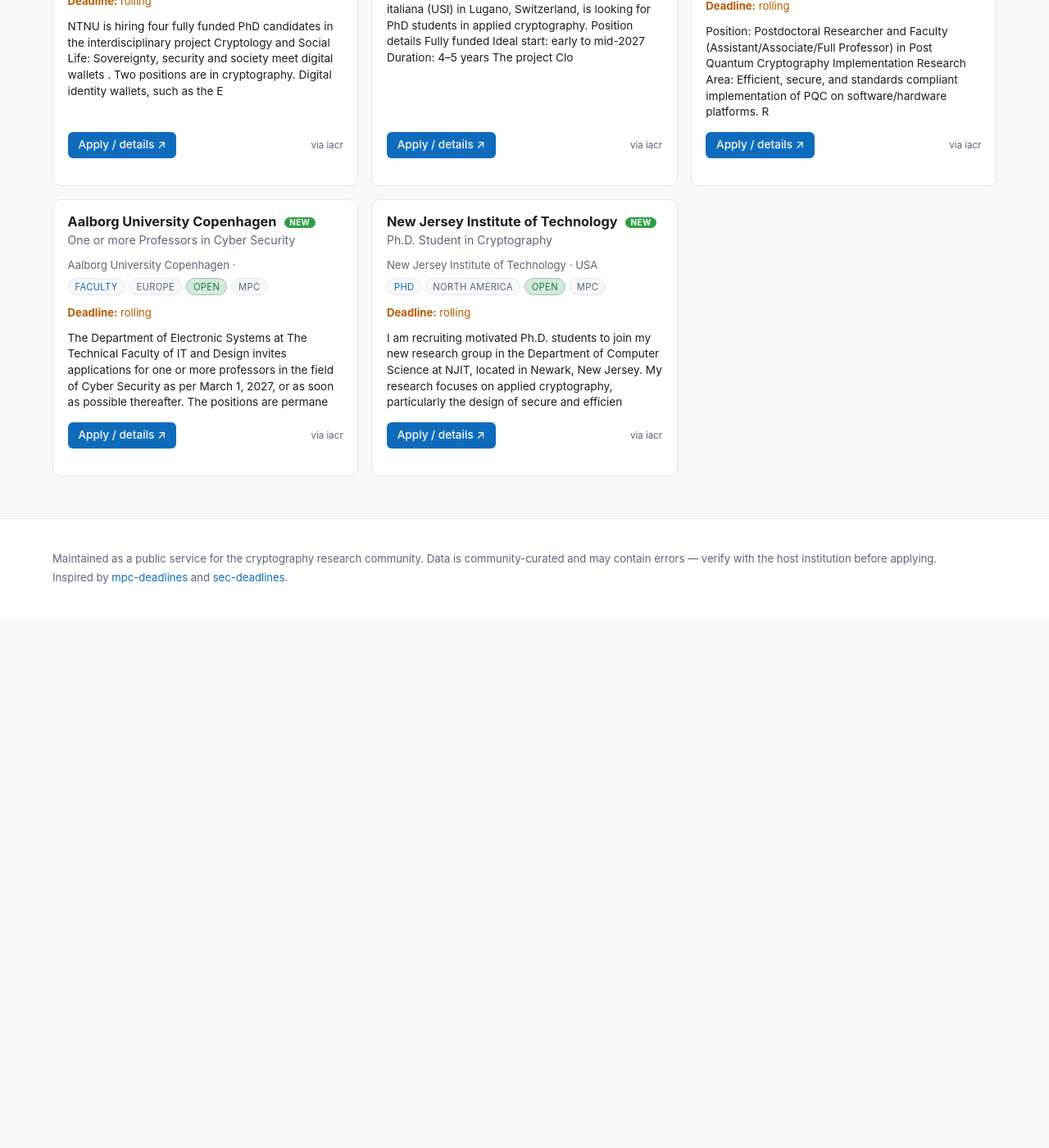
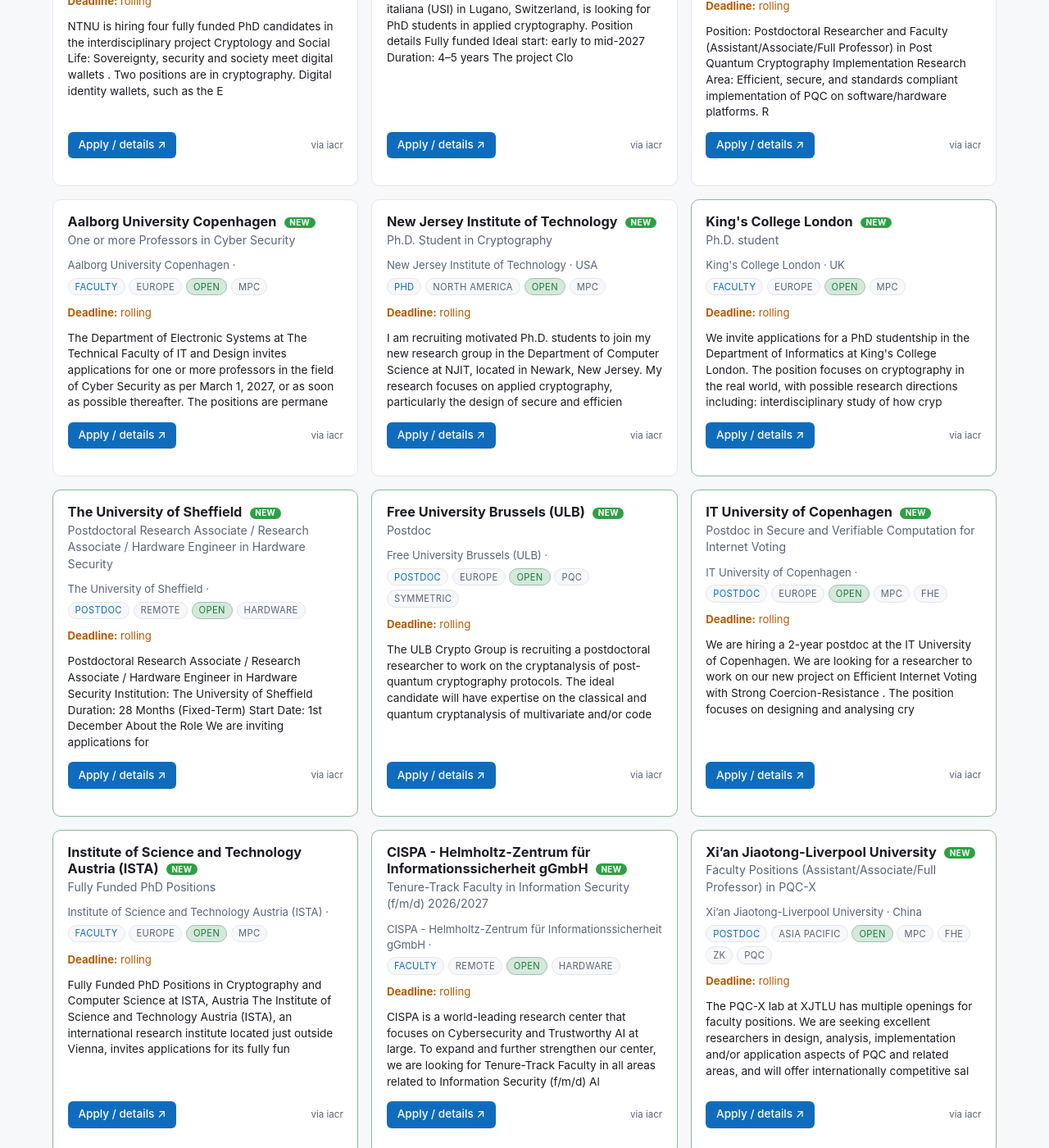
Before and after one commit to ck-chaudhary/crypto-jobs, a Jekyll site: the page built from crypto-jobs/index.html, in a window 1280 px wide and 1400 px high, scrolled down 24939 px. Shown: the whole window at 82% size. Built offline with Jekyll 4.4.1, drawn with Linux system fonts in a browser that asks for light colours; before the commit the page ends 25693 px from its top, so only the background shows below that; some of the changed text lies outside the part shown.

Commit message:
chore(positions): auto-append new IACR jobs board entries

```diff
--- a/crypto-jobs/_data/positions.yml
+++ b/crypto-jobs/_data/positions.yml
@@ -3323,3 +3323,134 @@
     research focuses on applied cryptography, particularly the design of secure and
     efficien
   source: iacr
+
+# ---------------- AUTO-APPENDED from IACR jobs board (2026-11-23) ----------------
+- name: King's College London
+  role: Ph.D. student
+  type: faculty
+  region: europe
+  country: UK
+  institution: King's College London
+  link: https://iacr.org/jobs/item/4323
+  deadline: rolling
+  posted: '2026-11-20'
+  added: '2026-11-23'
+  area:
+  - mpc
+  status: open
+  note: 'We invite applications for a PhD studentship in the Department of Informatics
+    at King''s College London. The position focuses on cryptography in the real world,
+    with possible research directions including: interdisciplinary study of how cryp'
+  source: iacr
+- name: The University of Sheffield
+  role: Postdoctoral Research Associate / Research Associate / Hardware Engineer in
+    Hardware Security
+  type: postdoc
+  region: remote
+  country: ''
+  institution: The University of Sheffield
+  link: https://iacr.org/jobs/item/4322
+  deadline: rolling
+  posted: '2026-11-19'
+  added: '2026-11-23'
+  area:
+  - hardware
+  status: open
+  note: 'Postdoctoral Research Associate / Research Associate / Hardware Engineer
+    in Hardware Security Institution: The University of Sheffield Duration: 28 Months
+    (Fixed-Term) Start Date: 1st December About the Role We are inviting applications
+    for'
+  source: iacr
+- name: Free University Brussels (ULB)
+  role: Postdoc
+  type: postdoc
+  region: europe
+  country: ''
+  institution: Free University Brussels (ULB)
+  link: https://iacr.org/jobs/item/4321
+  deadline: rolling
+  posted: '2026-11-17'
+  added: '2026-11-23'
+  area:
+  - pqc
+  - symmetric
+  status: open
+  note: The ULB Crypto Group is recruiting a postdoctoral researcher to work on the
+    cryptanalysis of post-quantum cryptography protocols. The ideal candidate will
+    have expertise on the classical and quantum cryptanalysis of multivariate and/or
+    code
+  source: iacr
+- name: IT University of Copenhagen
+  role: Postdoc in Secure and Verifiable Computation for Internet Voting
+  type: postdoc
+  region: europe
+  country: ''
+  institution: IT University of Copenhagen
+  link: https://iacr.org/jobs/item/4320
+  deadline: rolling
+  posted: '2026-11-16'
+  added: '2026-11-23'
+  area:
+  - mpc
+  - fhe
+  status: open
+  note: We are hiring a 2-year postdoc at the IT University of Copenhagen. We are
+    looking for a researcher to work on our new project on Efficient Internet Voting
+    with Strong Coercion-Resistance . The position focuses on designing and analysing
+    cry
+  source: iacr
+- name: Institute of Science and Technology Austria (ISTA)
+  role: Fully Funded PhD Positions
+  type: faculty
+  region: europe
+  country: ''
+  institution: Institute of Science and Technology Austria (ISTA)
+  link: https://iacr.org/jobs/item/4319
+  deadline: rolling
+  posted: '2026-11-16'
+  added: '2026-11-23'
+  area:
+  - mpc
+  status: open
+  note: Fully Funded PhD Positions in Cryptography and Computer Science at ISTA, Austria
+    The Institute of Science and Technology Austria (ISTA), an international research
+    institute located just outside Vienna, invites applications for its fully fun
+  source: iacr
+- name: CISPA - Helmholtz-Zentrum für Informationssicherheit gGmbH
+  role: Tenure-Track Faculty in Information Security (f/m/d) 2026/2027
+  type: faculty
+  region: remote
+  country: ''
+  institution: CISPA - Helmholtz-Zentrum für Informationssicherheit gGmbH
+  link: https://iacr.org/jobs/item/4318
+  deadline: rolling
+  posted: '2026-11-13'
+  added: '2026-11-23'
+  area:
+  - hardware
+  status: open
+  note: CISPA is a world-leading research center that focuses on Cybersecurity and
+    Trustworthy AI at large. To expand and further strengthen our center, we are looking
+    for Tenure-Track Faculty in all areas related to Information Security (f/m/d)
+    Al
+  source: iacr
+- name: Xi’an Jiaotong-Liverpool University
+  role: Faculty Positions (Assistant/Associate/Full Professor) in PQC-X
+  type: postdoc
+  region: asia_pacific
+  country: China
+  institution: Xi’an Jiaotong-Liverpool University
+  link: https://iacr.org/jobs/item/4317
+  deadline: rolling
+  posted: '2026-11-09'
+  added: '2026-11-23'
+  area:
+  - mpc
+  - fhe
+  - zk
+  - pqc
+  status: open
+  note: The PQC-X lab at XJTLU has multiple openings for faculty positions. We are
+    seeking excellent researchers in design, analysis, implementation and/or application
+    aspects of PQC and related areas, and will offer internationally competitive sal
+  source: iacr
```
